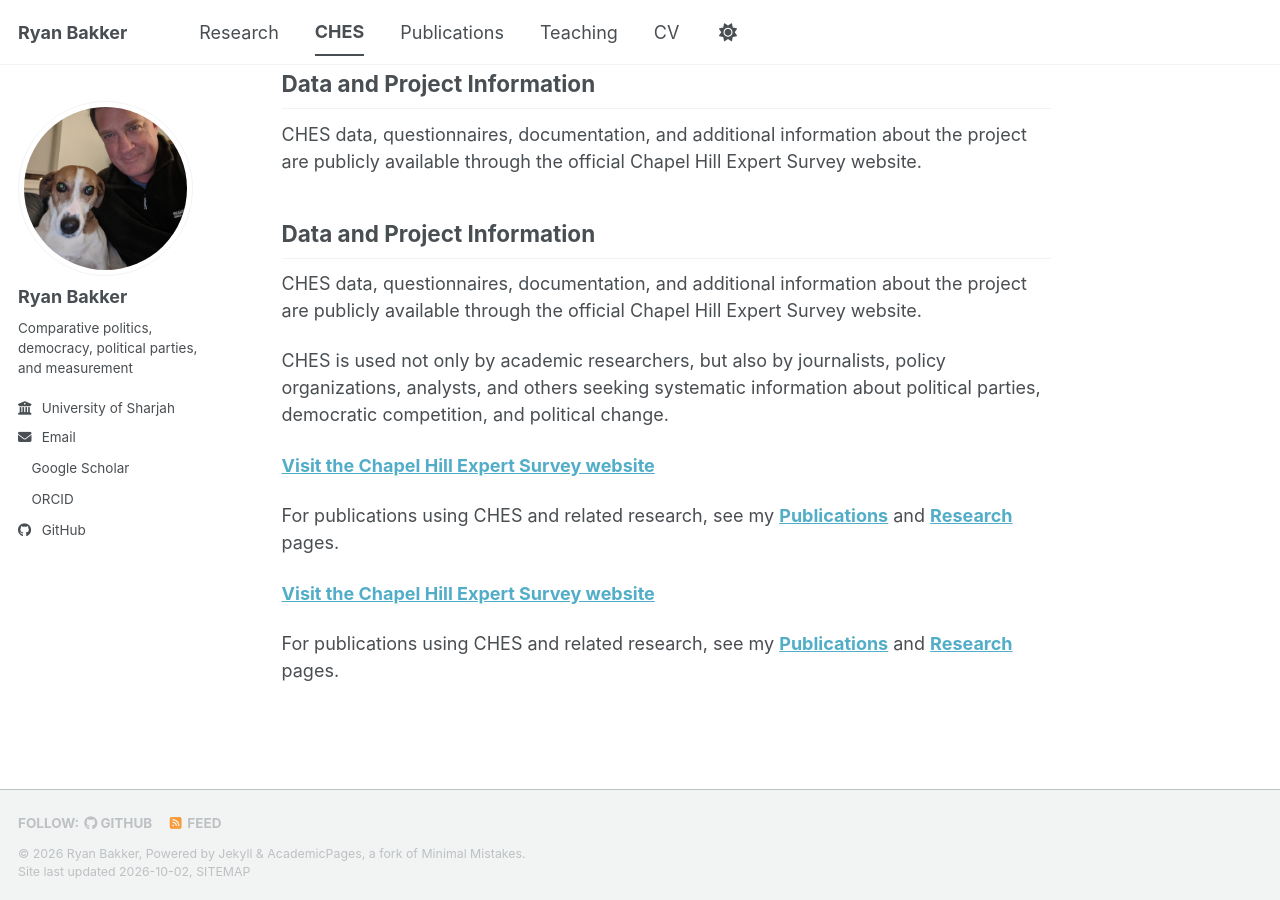
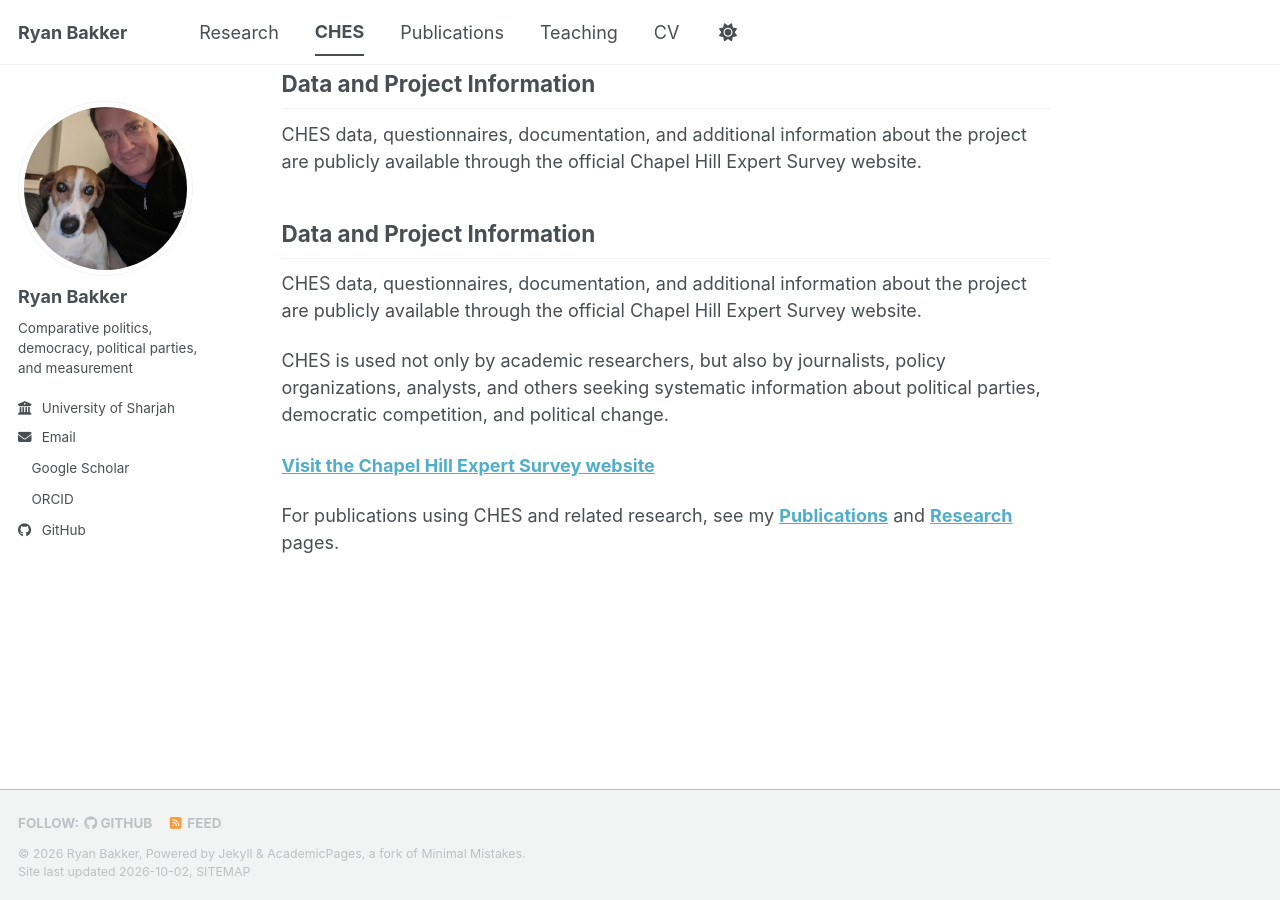
Before and after one commit to ryanbakker-ps/ryanbakker-ps.github.io, a Jekyll site: the page built from _pages/ches.md, in a window 1280 px wide and 900 px high, scrolled down 1733 px. Built offline with Jekyll 4.4.1, drawn with Linux system fonts in a browser that asks for light colours; a style sheet for code colours, icons or effects is not loaded.

Commit message:
Remove duplicate content in ches.md
Removed duplicate text about the Chapel Hill Expert Survey website.

```diff
--- a/_pages/ches.md
+++ b/_pages/ches.md
@@ -49,9 +49,6 @@ CHES data, questionnaires, documentation, and additional information about the p
 
 CHES is used not only by academic researchers, but also by journalists, policy organizations, analysts, and others seeking systematic information about political parties, democratic competition, and political change.
 
-**[Visit the Chapel Hill Expert Survey website](https://www.chesdata.eu/)**
-
-For publications using CHES and related research, see my **[Publications](/publications/)** and **[Research](/research/)** pages.
 
 **[Visit the Chapel Hill Expert Survey website](https://www.chesdata.eu/)**
 
```
